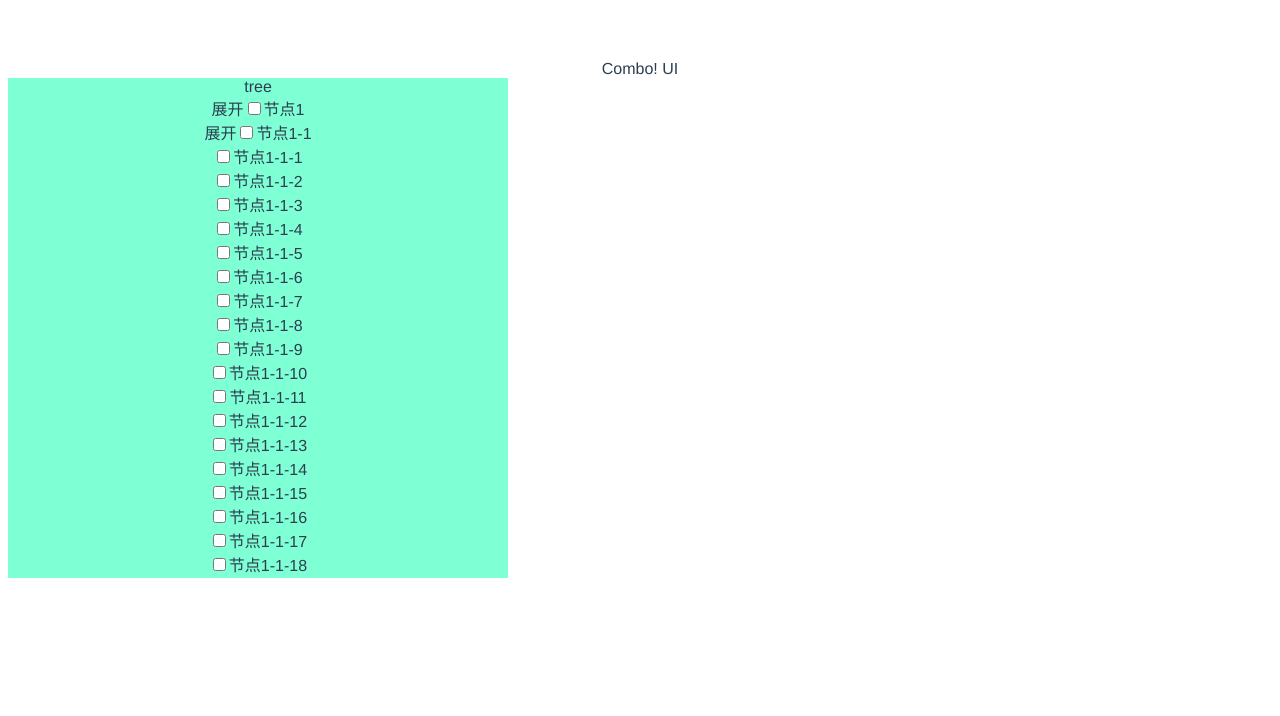
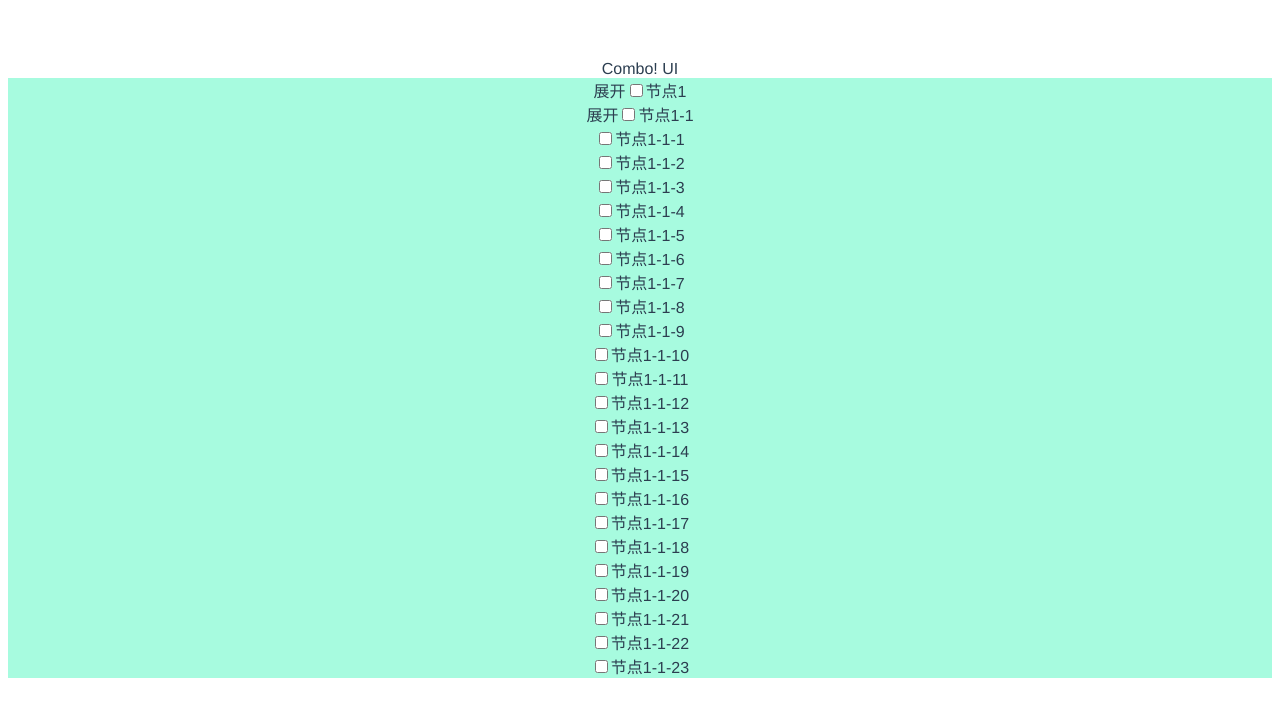
Before and after one commit to Congb19/combo-ui, a Vue app: page / in a window 1280 px wide. Shown: the top 716 px of the page. Built offline with nearby package versions, Linux system fonts and the light colour scheme.

Commit message:
feat: ctree

```diff
--- a/src/combo-ui/Tree/Tree.vue
+++ b/src/combo-ui/Tree/Tree.vue
@@ -4,17 +4,21 @@ export default {
 };
 </script>
 <script setup lang="ts">
-import { PropType, ref, reactive } from 'vue';
+import { PropType, ref, reactive, onMounted } from 'vue';
 
 interface TreeNode {
   id: string;
   name: string;
-  children: TreeNode[] | null;
+  children?: TreeNode[] | null;
 }
 
 // props & events
 // ------------------------------------------------------------------------------
 const props = defineProps({
+  height: {
+    type: Number,
+    default: 500,
+  },
   data: {
     type: Array as PropType<TreeNode[]>,
     default: [],
@@ -30,14 +34,34 @@ const events = {
     emit('c_expand', node);
   },
 };
+const style = {
+  height: props.height + 'px',
+};
 
-console.log(props.data, props.selectedNode);
+// 区域渲染
+// const refsLevel1 = ref([]);
+// onMounted(() => {
+//   console.log(refsLevel1.value[0]);
+//   const target = refsLevel1.value[0];
+//   const callback = (changes: any) => {
+//     for (const change of changes) {
+//       console.log('change!', change);
+//     }
+//   };
+//   const observer = new IntersectionObserver(callback);
+//   observer.observe(target);
+// });
+
+// console.log(props.data, props.selectedNode);
+// console.log(refsLevel1.value);
 </script>
 
 <template>
-  <div class="c-tree">tree</div>
-  <div v-for="node in data">
-    <span v-if="node.children" @click="() => events.c_expand(node)">展开</span>
+  <div class="c-tree" :style="style">
+    <div v-for="node in data" ref="refsLevel1">
+      <span v-if="node.children" @click="() => events.c_expand(node)"
+        >展开</span
+      >
       <input type="checkbox" />{{ node.name }}
       <div v-if="node.children" v-for="node1 in node.children">
         <span v-if="node1.children" @click="() => events.c_expand(node1)"
@@ -52,4 +76,14 @@ console.log(props.data, props.selectedNode);
         </div>
       </div>
     </div>
+  </div>
 </template>
+
+<style scoped>
+.c-tree {
+  overflow: scroll;
+}
+.c-tree::-webkit-scrollbar {
+  width: 0px;
+}
+</style>
--- a/src/pages/test.vue
+++ b/src/pages/test.vue
@@ -21,6 +21,7 @@
   <CTabBar /> -->
   <div class="test">
     <CTree
+      :height="600"
       :data="treeData"
       :selectedNode="selectedNode"
       @c_expand="expandTest"
@@ -41,12 +42,12 @@
 interface TreeNode {
   id: string;
   name: string;
-  children: TreeNode[] | null;
+  children?: TreeNode[] | null;
 }
 let treeData: TreeNode[] = [];
 let selectedNode: TreeNode[] = [];
 const expandTest = (node: TreeNode) => {
-  console.log("expand", node);
+  console.log('expand', node);
 };
 for (let i = 0; i < 10; i++) {
   let node: TreeNode = {
@@ -64,7 +65,7 @@ for (let i = 0; i < 10; i++) {
       let node2: TreeNode = {
         id: i + 1 + '-' + (j + 1) + '-' + (k + 1),
         name: '节点' + (i + 1) + '-' + (j + 1) + '-' + (k + 1),
-        children: null,
+        // children: null,
       };
       node1.children!.push(node2);
     }
@@ -75,9 +76,9 @@ for (let i = 0; i < 10; i++) {
 </script>
 <style>
 .test {
-  width: 500px;
-  height: 500px;
-  background-color: aquamarine;
-  overflow: scroll;
+  /* width: 500px;
+  height: 500px; */
+  background-color: rgb(167, 251, 223);
+  overflow: hidden;
 }
 </style>
```
Also changed, not shown: src/combo-ui/Tree/TreeNode.vue (added). Lines whose indentation alone changed are shown as unchanged.
